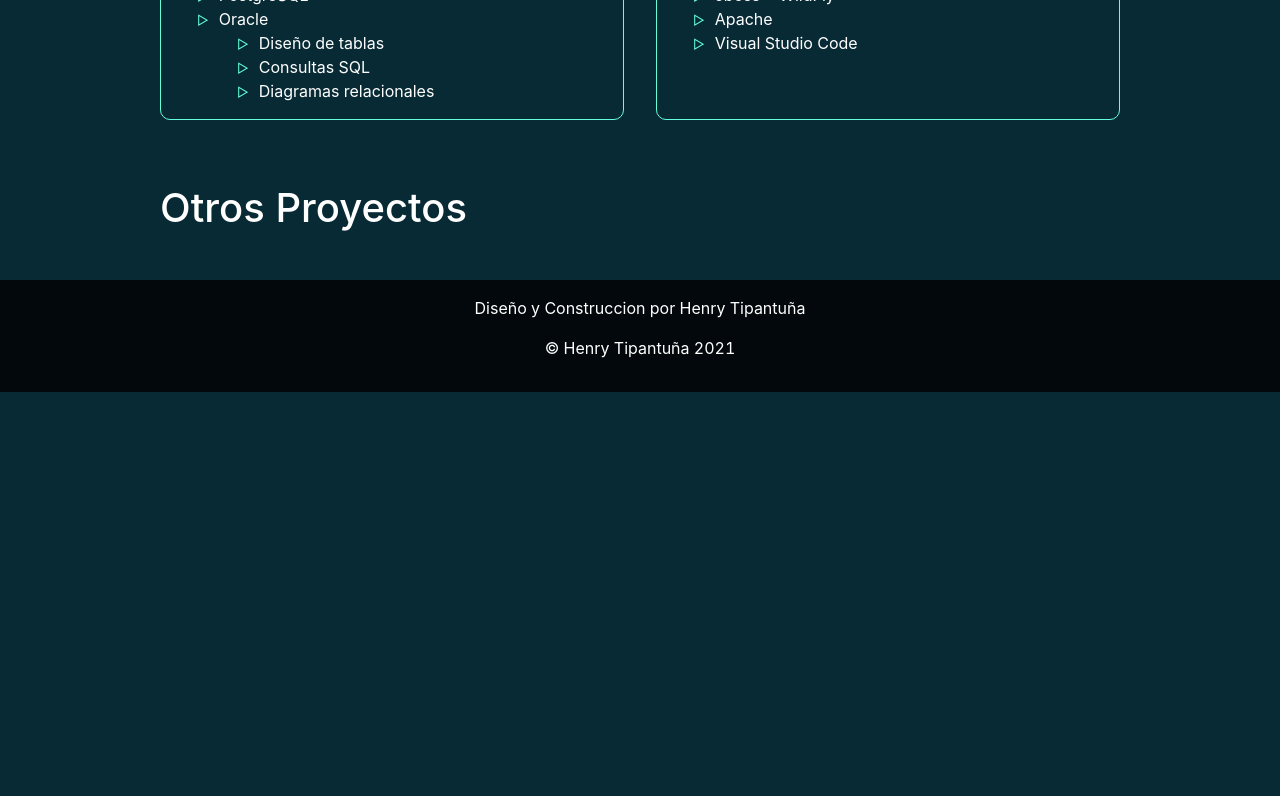
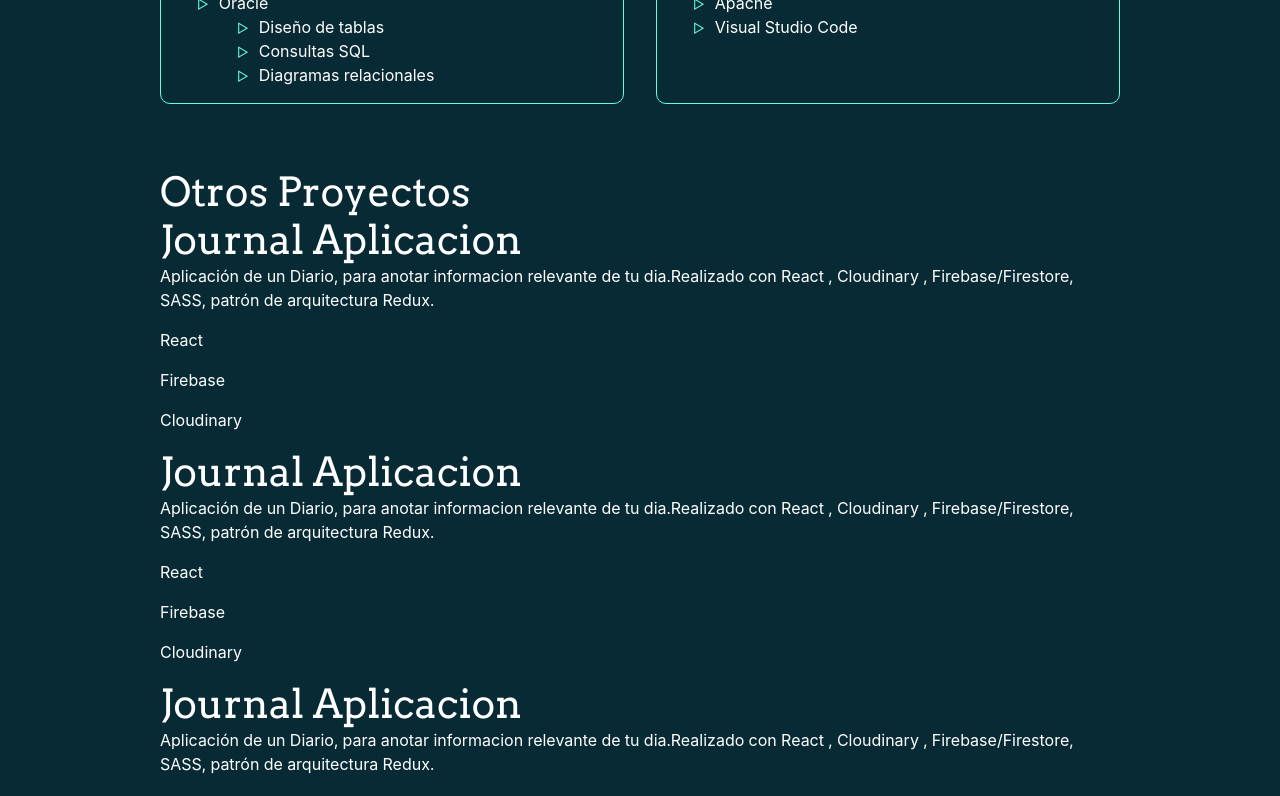
Before and after one commit to henryGustav/henryGustav, a Next.js app: page / in a window 1280 px wide. Shown: the part 3256-4052 px from the top of the page. Before the commit the page ends 3648 px from the top, so only its background shows below. Built offline with nearby package versions, Linux system fonts and the light colour scheme.

Commit message:
avance otros proyectos

```diff
--- /dev/null
+++ b/components/OtherProject.js
@@ -0,0 +1,15 @@
+import React from 'react';
+const OtherProject = ({ otherProject }) => {
+    console.log(otherProject);
+    return (
+        <div className="other-project">
+            <h1>{otherProject.title}</h1>
+            <p>{otherProject.description}</p>
+            {otherProject.tools.map(tool => (
+                <p>{tool}</p>
+            ))}
+        </div>
+    );
+}
+
+export default OtherProject;
--- a/components/OtrosProyectos.js
+++ b/components/OtrosProyectos.js
@@ -1,10 +1,41 @@
 import React from 'react'
+import OtherProject from './OtherProject'
 const OtrosProyectos = () => {
+
+  const otherProjects = [
+    {
+      title: 'Journal Aplicacion',
+      description: "Aplicación de un Diario, para anotar informacion relevante de tu dia.Realizado con React , Cloudinary , Firebase/Firestore, SASS, patrón de arquitectura Redux.",
+      tools: [
+        'React', 'Firebase', 'Cloudinary'
+      ]
+    },
+    {
+      title: 'Journal Aplicacion',
+      description: "Aplicación de un Diario, para anotar informacion relevante de tu dia.Realizado con React , Cloudinary , Firebase/Firestore, SASS, patrón de arquitectura Redux.",
+      tools: [
+        'React', 'Firebase', 'Cloudinary'
+      ]
+    },
+    {
+      title: 'Journal Aplicacion',
+      description: "Aplicación de un Diario, para anotar informacion relevante de tu dia.Realizado con React , Cloudinary , Firebase/Firestore, SASS, patrón de arquitectura Redux.",
+      tools: [
+        'React', 'Firebase', 'Cloudinary'
+      ]
+    }
+  ]
   return (
     <div className='container-otros-proyectos'>
-      <h1 className='font-arvo font-normal text-2xl sm:text-3xl mb-3'>
+      <h1 className=''>
         Otros Proyectos
       </h1>
+
+      <div className="otros-proyectos">
+        {otherProjects.map(otherpr => (
+          <OtherProject otherProject={otherpr} />
+        ))}
+      </div>
     </div>
   )
 }
--- a/components/Trabajos.js
+++ b/components/Trabajos.js
@@ -34,7 +34,7 @@ const Trabajos = () => {
   }
   return (
     <div className='container-trabajos'>
-      <h1 className='font-arvo font-normal text-2xl sm:text-3xl mb-3'>Trabajos</h1>
+      <h1 className=''>Trabajos</h1>
 
       <div className='slide-app'>
         <Carousel
--- a/public/css/index.css
+++ b/public/css/index.css
@@ -297,10 +297,10 @@ html {
   font-size: 2rem;
 }
 
-
-.conocimientos ul{
+.conocimientos ul {
   list-style: none;
 }
+
 .list-tecnologias li:before {
   content: '▷';
   margin-left: -20px;
@@ -310,6 +310,7 @@ html {
 }
 
 /* modal trabajo */
+
 .customModal {
   background: #ffffff;
   min-width: 100%;
@@ -389,5 +390,6 @@ html {
 }
 
 .container-otros-proyectos h1 {
+  font-family: 'Arvo', sans-serif;
   color: var(--claro);
 }
```
